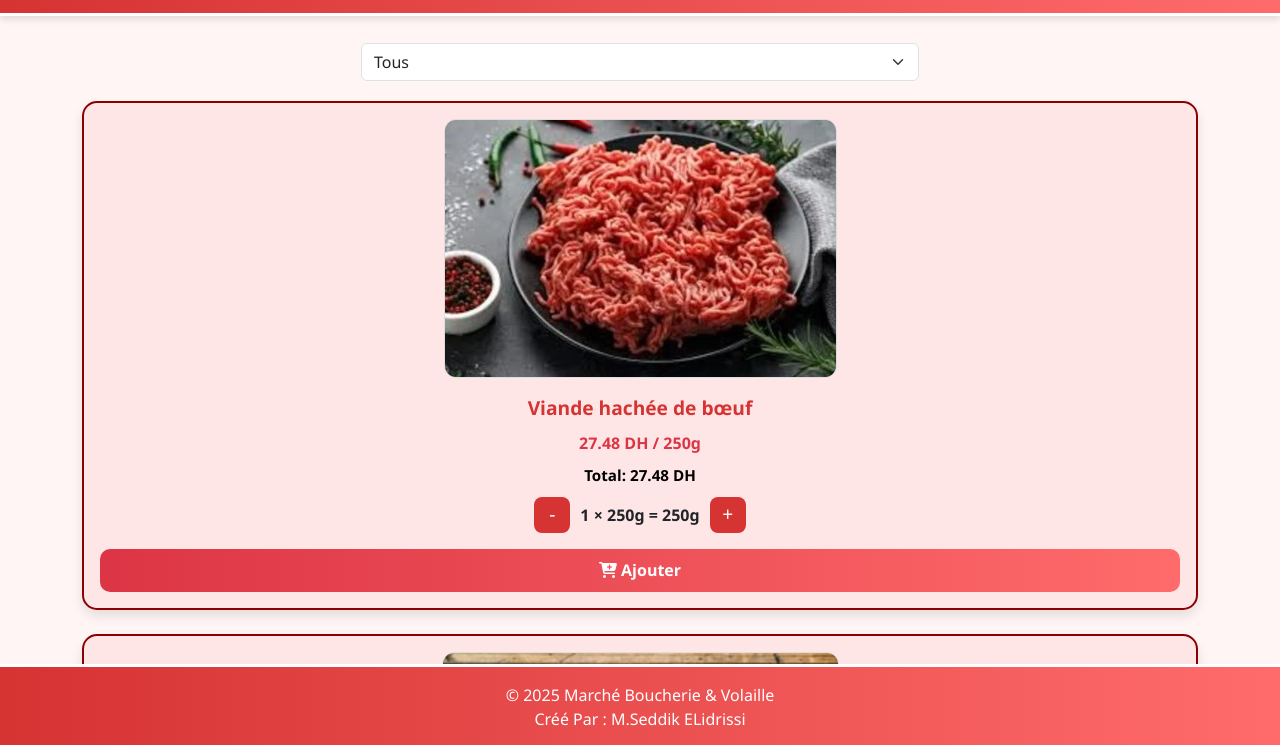
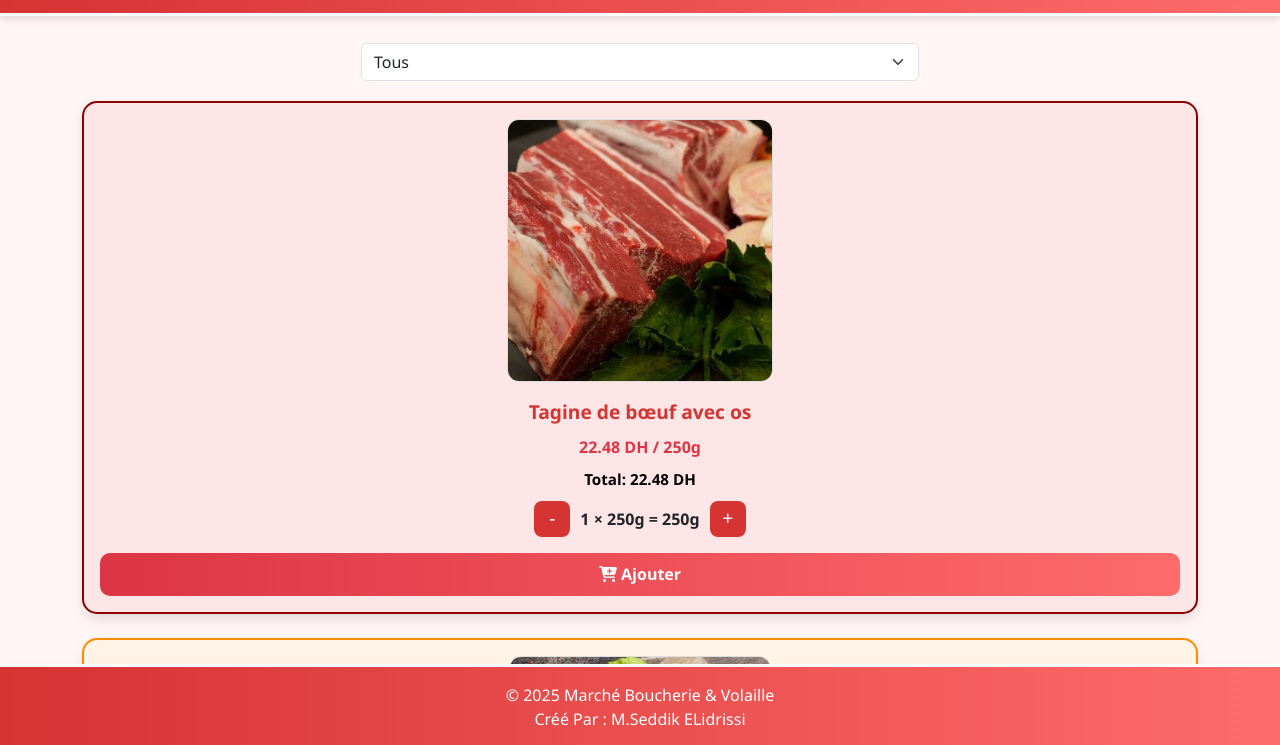
Before and after one commit to idrissiseddik/mms59, a plain HTML site: page bv.html in a window 1280 px wide. Shown: the part 53-798 px from the top of the page. Drawn offline with nearby package versions, Linux system fonts and the light colour scheme; some packages are replaced by stand-ins of ours; a script that the page names is missing.

Commit message:
Update bv.html

```diff
--- a/bv.html
+++ b/bv.html
@@ -119,19 +119,38 @@ const unite=[
 {id:42,name:"Coquelet x2 (environ 600g)",price:49.90,img:"images/coquelet.jpg"}
 ];
 
-const products=[...boucherie.map(p=>({...p,category:'boucherie'})),
+let products=[...boucherie.map(p=>({...p,category:'boucherie'})),
               ...volaille.map(p=>({...p,category:'volaille'})),
               ...unite.map(p=>({...p,category:'unite'}))];
 
-let cart=[]; let quantities={}; products.forEach(p=>quantities[p.id]=1);
+// 🔀 Fonction pour mélanger aléatoirement
+function shuffle(array){
+  for(let i=array.length-1;i>0;i--){
+    const j=Math.floor(Math.random()*(i+1));
+    [array[i],array[j]]=[array[j],array[i]];
+  }
+  return array;
+}
+
+let cart=[];
+let quantities={};
+products.forEach(p=>quantities[p.id]=1);
 
 function renderProducts(filter='all'){
-const c=document.getElementById("products-list");c.innerHTML="";
-products.filter(p=>filter==='all'||p.category===filter).forEach(p=>{
-let cls=p.category+"-card";
-let qtyDisplay=p.category==='unite'?`${quantities[p.id]} unité(s)`:`${quantities[p.id]} × 250g = ${quantities[p.id]*250}g`;
-let totalPrice=(p.price*quantities[p.id]).toFixed(2);
-c.innerHTML+=`
+    const c = document.getElementById("products-list");
+    c.innerHTML = "";
+
+    // Filtrer les produits
+    let filteredProducts = products.filter(p => filter==='all' || p.category===filter);
+
+    // 🔀 Mélanger les produits filtrés
+    filteredProducts = shuffle(filteredProducts);
+
+    filteredProducts.forEach(p => {
+        let cls = p.category + "-card";
+        let qtyDisplay = p.category==='unite' ? `${quantities[p.id]} unité(s)` : `${quantities[p.id]} × 250g = ${quantities[p.id]*250}g`;
+        let totalPrice = (p.price * quantities[p.id]).toFixed(2);
+        c.innerHTML += `
         <div class="col-12">
             <div class="product-card ${cls}" id="card-${p.id}">
                 <img src="${p.img}" alt="${p.name}" class="img-fluid">
@@ -144,7 +163,9 @@ c.innerHTML+=`
                     <button onclick="changeQty(${p.id},1)">+</button>
                 </div>
                 <button class="btn-add" onclick="addToCart(${p.id})"><i class="fas fa-cart-plus"></i> Ajouter</button>
-</div></div>`;});
+            </div>
+        </div>`;
+    });
 }
 
 document.getElementById('filter-select').addEventListener('change',()=>{
@@ -164,9 +185,13 @@ document.querySelector(`#card-${id} .total-price`).textContent=`Total: ${totalPr
 }
 
 function addToCart(id){
-const p=products.find(pr=>pr.id===id);const qty=quantities[id];
+    const p=products.find(pr=>pr.id===id);
+    const qty=quantities[id];
     const grams=p.category==='unite'?qty:qty*250;
-if(cart.find(x=>x.id===id)){Swal.fire({title:'Déjà au panier',text:`${p.name} est déjà dans le panier`,icon:'warning'});return;}
+    if(cart.find(x=>x.id===id)){
+        Swal.fire({title:'Déjà au panier',text:`${p.name} est déjà dans le panier`,icon:'warning'});
+        return;
+    }
     cart.push({...p,qty,grams});
     updateCartCount();renderCart();
     document.getElementById(`card-${id}`).classList.add('added');
@@ -185,11 +210,13 @@ c.innerHTML+=`<div class="d-flex align-items-center mb-2 border-bottom pb-2">
         <div><strong>${item.name}</strong><br>${item.qty} ${item.category==='unite'?'unité(s)':'× 250g = '+item.grams+'g'}<br>
         <span class="text-success">${item.price} DH ${item.category==='unite'?'/ unité':'/ 250g'}</span><br>
         <span class="fw-bold text-dark">Sous-total: ${subtotal.toFixed(2)} DH</span></div>
-<i class="fas fa-trash remove-btn ms-auto" onclick="confirmRemove(${i})"></i></div>`;});
+        <i class="fas fa-trash remove-btn ms-auto" onclick="confirmRemove(${i})"></i></div>`;
+    });
 }
 
 function confirmRemove(i){
-Swal.fire({title:"Supprimer?",text:"Voulez-vous retirer cet article du panier ?",icon:"warning",showCancelButton:true,confirmButtonText:"Oui, supprimer"}).then(r=>{
+    Swal.fire({title:"Supprimer?",text:"Voulez-vous retirer cet article du panier ?",icon:"warning",showCancelButton:true,confirmButtonText:"Oui, supprimer"})
+    .then(r=>{
         if(r.isConfirmed){cart.splice(i,1);updateCartCount();renderCart();Swal.fire("Supprimé!","L'article a été retiré.","success");}
     });
 }
```
Lines whose indentation alone changed are shown as unchanged.
